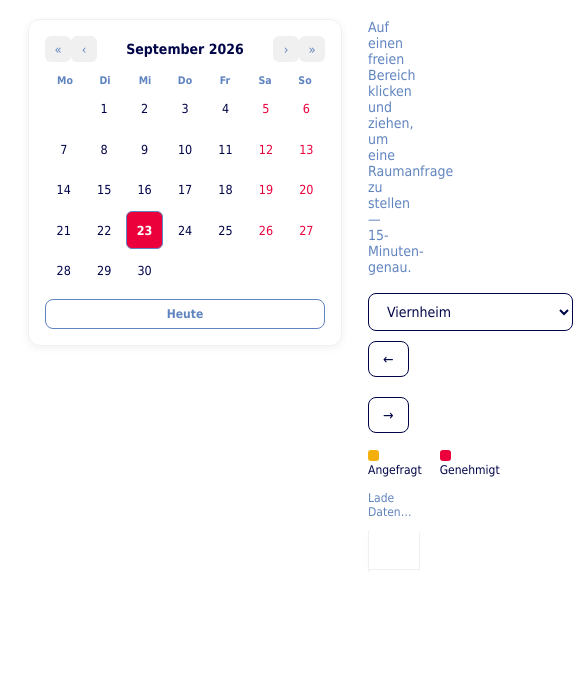
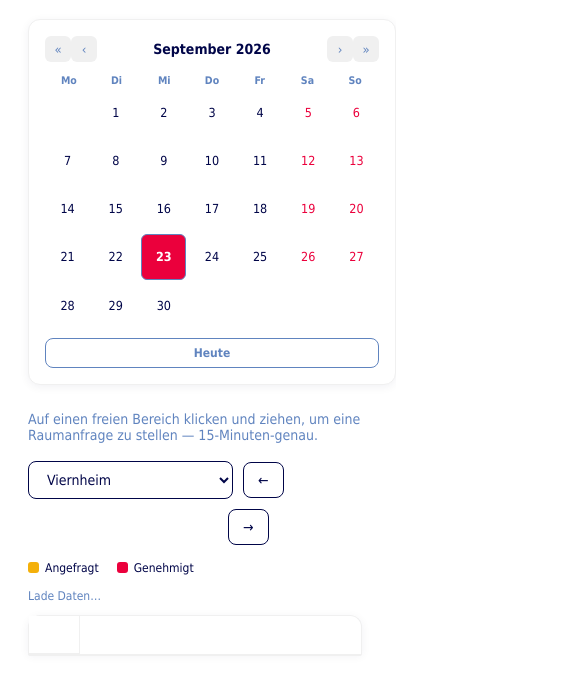
Before and after one commit to jo-sides/raumbuchung, a plain HTML site: page index.html in a window 390 px wide. Shown: the part 114-807 px from the top of the page, 573 px wide, since content can reach past the window. Drawn offline with Linux system fonts and the light colour scheme; no server answers.

Commit message:
Responsiv: Kalender legt sich in schmalen Einbettungen ueber die Raumuebersicht

```diff
--- a/index.html
+++ b/index.html
@@ -44,6 +44,15 @@
   .mkTag.leer { visibility: hidden; cursor: default; }
   #mkHeuteBtn { width: 100%; margin-top: 10px; padding: 7px; border-radius: 8px; border: 1.5px solid var(--markenblau-hell); background: var(--markenweiss); color: var(--markenblau-hell); font-size: 12px; font-weight: 700; cursor: pointer; }
   #mkHeuteBtn:hover { background: var(--markenblau-hell); color: #fff; }
+
+  /* Schmale Einbettung (z.B. 4juh-iFrame): Kalender legt sich über die Raumübersicht statt seitlich zu quetschen */
+  @media (max-width: 900px) {
+    main { flex-direction: column; }
+    #kalenderSeitenleiste { width: 100%; position: static; }
+    #mkTage, .mkWochentage { max-width: 480px; margin-left: auto; margin-right: auto; }
+    .mkKopf { max-width: 480px; margin-left: auto; margin-right: auto; }
+    #mkHeuteBtn { max-width: 480px; margin: 10px auto 0; }
+  }
   p.sub { color: var(--markenblau-hell); margin: 0 0 18px; font-size: 14px; }
 
   .toolbar { display: flex; gap: 10px; align-items: center; margin-bottom: 16px; flex-wrap: wrap; }
```
